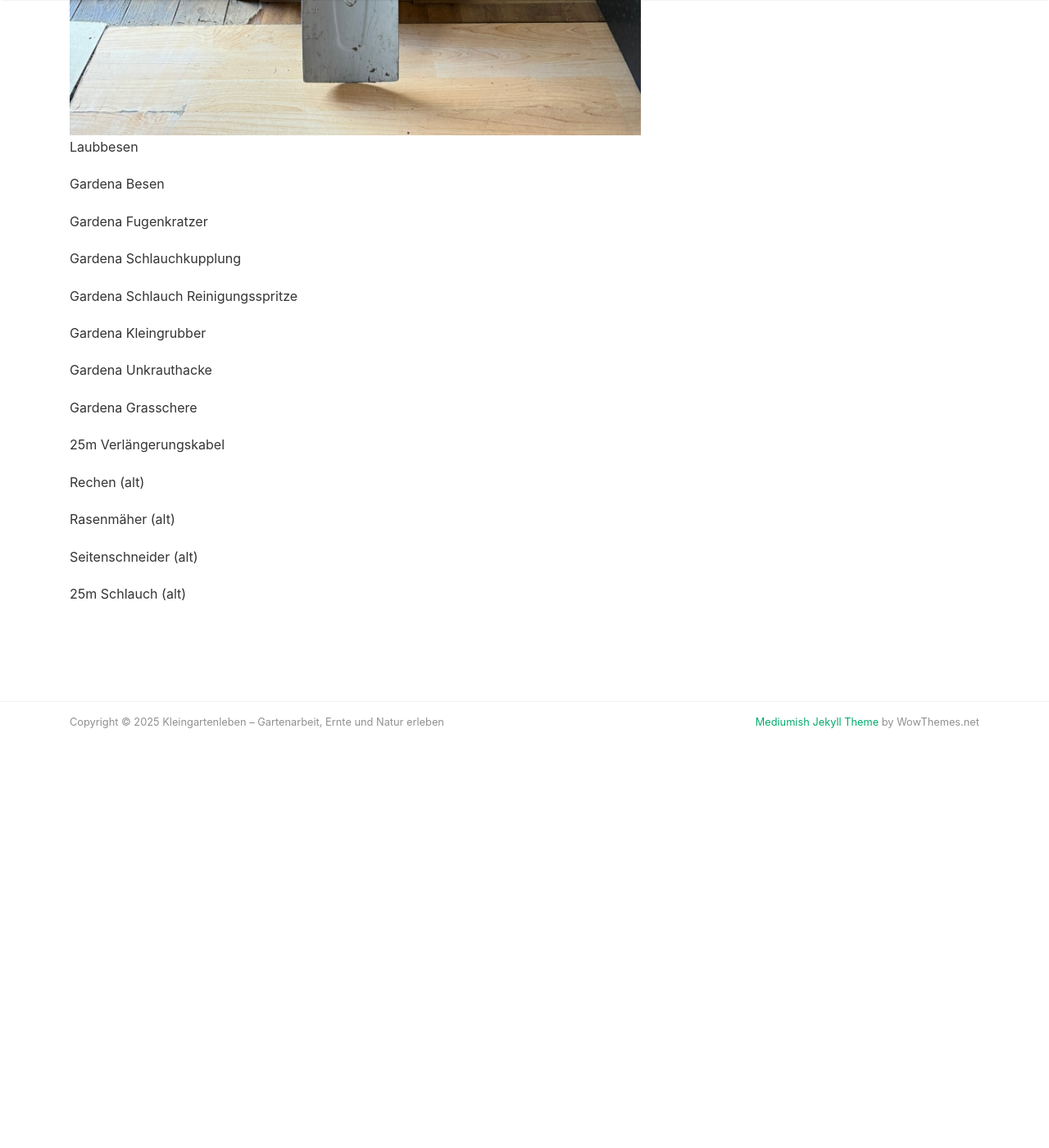
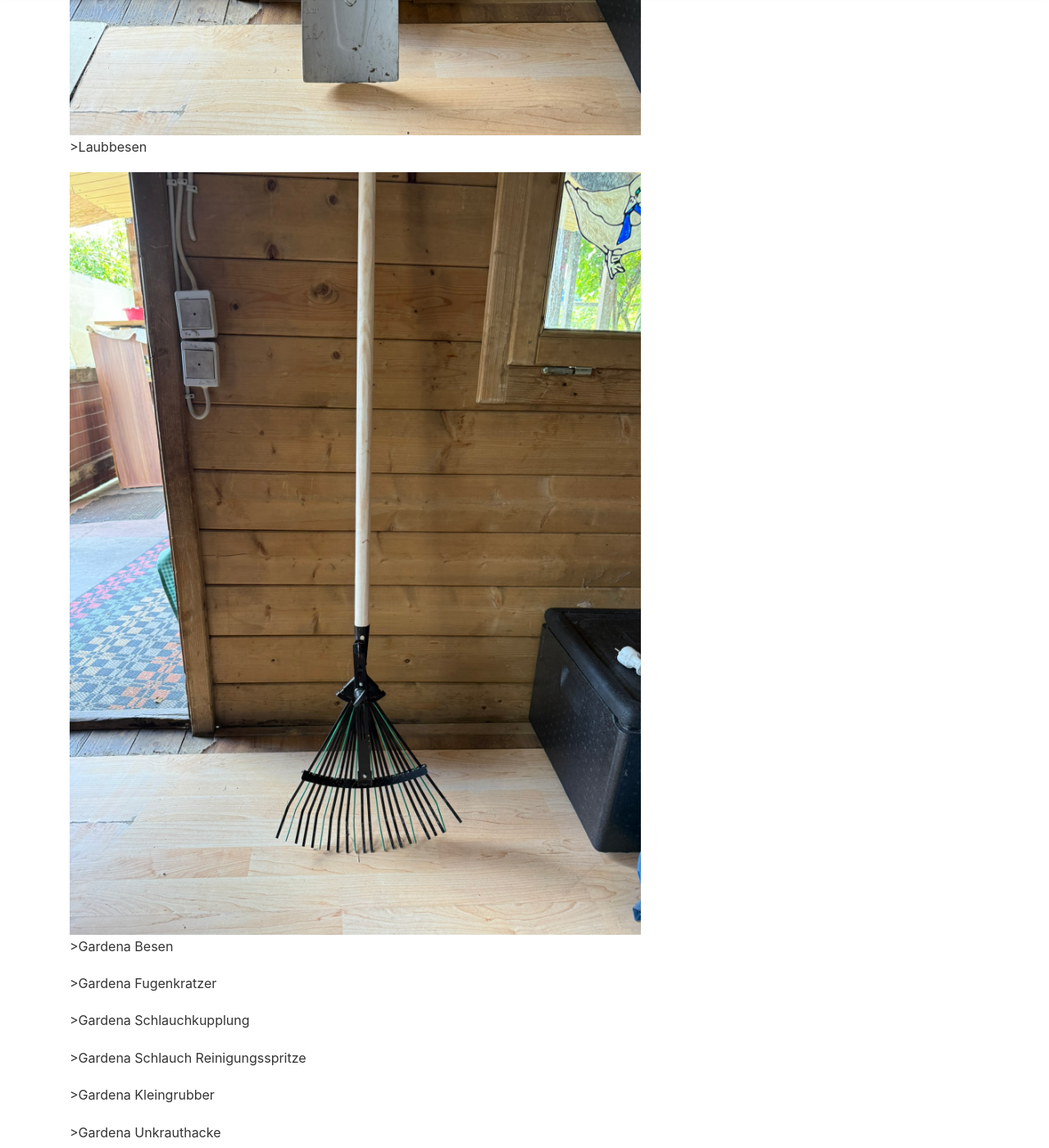
Before and after one commit to kotenaty/kotenaty.github.io, a Jekyll site: the page built from _pages/zeugs.md, in a window 1280 px wide and 1400 px high, scrolled down 1325 px. Shown: the whole window at 82% size. Built offline with Jekyll 4.4.1, drawn with Linux system fonts in a browser that asks for light colours; nearby versions of some CDN libraries; comment, search, counter and statistics services are not loaded; before the commit the page ends 2289 px from its top, so only the background shows below that; some of the changed text lies outside the part shown.

Commit message:
fixed post and zeugs

```diff
--- a/_pages/zeugs.md
+++ b/_pages/zeugs.md
@@ -12,25 +12,26 @@
 
 <p>Von neuanschaffungen bishin zu alten geräten die wir übernommen haben oder gebraucht bekommen haben.</p>
 
-<p>Gartenhandschuhe</p>
-<p>Fiskars Spaten</p>
+<p class="fett">>Gartenhandschuhe</p>
+<p class="fett">>Fiskars Spaten</p>
 <img src="{{ site.baseurl }}/assets/images/zeugs/spaten.JPEG">
-<p>Laubbesen</p>
-<p>Gardena Besen</p>
-<p>Gardena Fugenkratzer</p>
-<p>Gardena Schlauchkupplung</p>
-<p>Gardena Schlauch Reinigungsspritze</p>
-<p>Gardena Kleingrubber</p>
-<p>Gardena Unkrauthacke</p>
-<p>Gardena Grasschere</p>
-<p>25m Verlängerungskabel</p>
+<p class="fett">>Laubbesen</p>
+<img src="{{ site.baseurl }}/assets/images/zeugs/laubbesen.JPEG">
+<p class="fett">>Gardena Besen</p>
+<p class="fett">>Gardena Fugenkratzer</p>
+<p class="fett">>Gardena Schlauchkupplung</p>
+<p class="fett">>Gardena Schlauch Reinigungsspritze</p>
+<p class="fett">>Gardena Kleingrubber</p>
+<p class="fett">>Gardena Unkrauthacke</p>
+<p class="fett">>Gardena Grasschere</p>
+<p class="fett">>25m Verlängerungskabel</p>
 
 
 
-<p>Rechen (alt)</p>
-<p>Rasenmäher (alt)</p>
-<p>Seitenschneider (alt)</p>
-<p>25m Schlauch (alt)</p>
+<p class="fett">>Rechen (alt)</p>
+<p class="fett">>Rasenmäher (alt)</p>
+<p class="fett">>Seitenschneider (alt)</p>
+<p class="fett">>25m Schlauch (alt)</p>
 
 
 
```
Also changed, not shown: _posts/2025-07-27_gemüse_und_spinat.md (+2 -2 lines), _posts/2025-07-26_muell_weg.md (line endings or trailing spaces).
